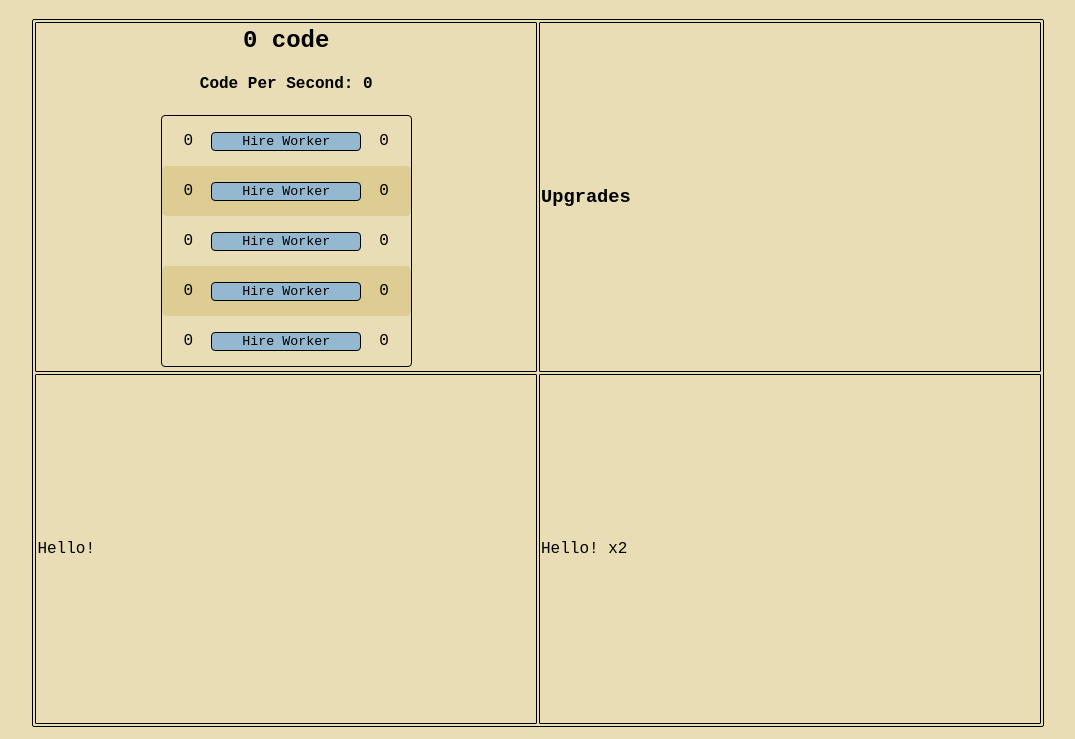
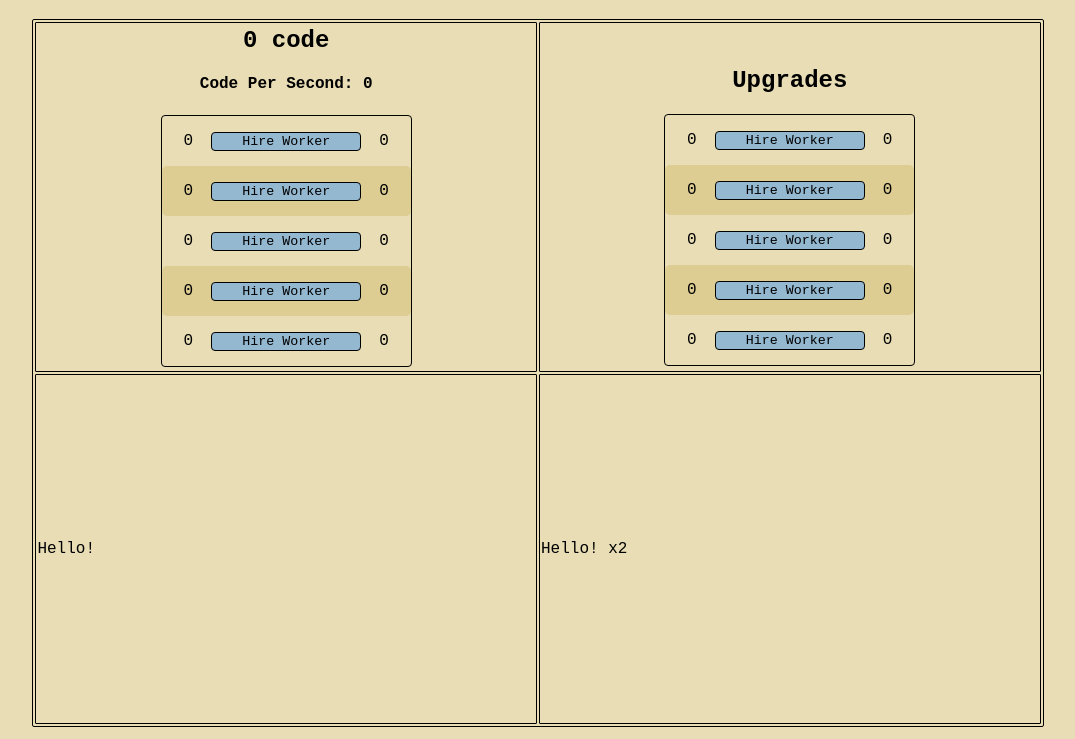
Before and after one commit to lex89789789/game, a plain HTML site: page index.html in a window 1280 px wide. Shown: the part 61-800 px from the top of the page, without its empty margins (102-1177 px from the left). Drawn offline with Linux system fonts and the light colour scheme.

Commit message:
added another box for the html. draggable box idea scrapped for now. might reconsider later.

```diff
--- a/index.html
+++ b/index.html
@@ -9,14 +9,16 @@
 </head>
 
 <body>
+
 <h1 class="title">Coding Idle</h1>
 <div>
     <table>
         <tr>
-                <td>
+            <td id="box1">
                 <h2 id="unitDisplay"; class="title"; style="margin-top: 0%;"> 0 code </h2>
                 <h4 id="cpslabel"; class="title"> Code Per Second: 0</h4>
-                    <div style="border: 1px solid black; border-radius: 4px; width:50%; margin:auto">
+                <div style="border: 1px solid black; border-radius: 4px; width:50%; margin:auto;">
+
                     <div style="text-align: center;">
                         <p id="cost1"; class="ib"; style="padding-right: 3%"> 0</p>
                         <button id="prod1"> Hire Worker</button>
@@ -48,18 +50,51 @@
                     </div>
                 </div>
             </td>
-                <td>
-                    <h3> Upgrades </h3>
+            <td id="box2">
+                <h2 class="title"; style="margin-top: 8%"> Upgrades </h2>
+                <div style="border: 1px solid black; border-radius: 4px; width:50%; margin:auto">
+                    <div style="text-align: center;">
+                        <p id="up1cost"; class="ib"; style="padding-right: 3%"> 0</p>
+                        <button id="up1"> Hire Worker</button>
+                        <p id="up1label"; class="ib"; style="padding-left: 3%"> 0</p>
+                    </div>
+
+                    <div style="text-align: center; background-color: #DDCD92; border-radius: 5px">
+                        <p id="up1cost"; class="ib"; style="padding-right: 3%"> 0</p>
+                        <button id="up2"> Hire Worker</button>
+                        <p id="up2label"; class="ib"; style="padding-left: 3%"> 0</p>
+                    </div>
+
+                    <div style="text-align: center;">
+                        <p id="up3cost"; class="ib"; style="padding-right: 3%"> 0</p>
+                        <button id="up3"> Hire Worker</button>
+                        <p id="up3label"; class="ib"; style="padding-left: 3%"> 0</p>
+                    </div>
+
+                    <div style="text-align: center; background-color: #DDCD92; border-radius: 5px">
+                        <p id="up4cost"; class="ib"; style="padding-right: 3%"> 0</p>
+                        <button id="up4"> Hire Worker</button>
+                        <p id="up4label"; class="ib"; style="padding-left: 3%"> 0</p>
+                    </div>
+
+                    <div style="text-align: center;">
+                        <p id="up5cost"; class="ib"; style="padding-right: 3%"> 0</p>
+                        <button id="up5"> Hire Worker</button>
+                        <p id="up5label"; class="ib"; style="padding-left: 3%"> 0</p>
+                    </div>
+                </div>
+
             </td>
         </tr>
         <tr>
-                <td>
+            <td id="box3">
                 <p> Hello! </p>
             </td>
-                <td>
+            <td id="box4">
                 <p> Hello! x2</p>
             </td>
         </tr>
     </table>
 </div>
+
 </body>
--- a/styles.css
+++ b/styles.css
@@ -45,6 +45,7 @@ td {
     display: inline-block;
 }
 
+
 /*
 
 #333333   - gray
```
Lines whose indentation alone changed are shown as unchanged.
